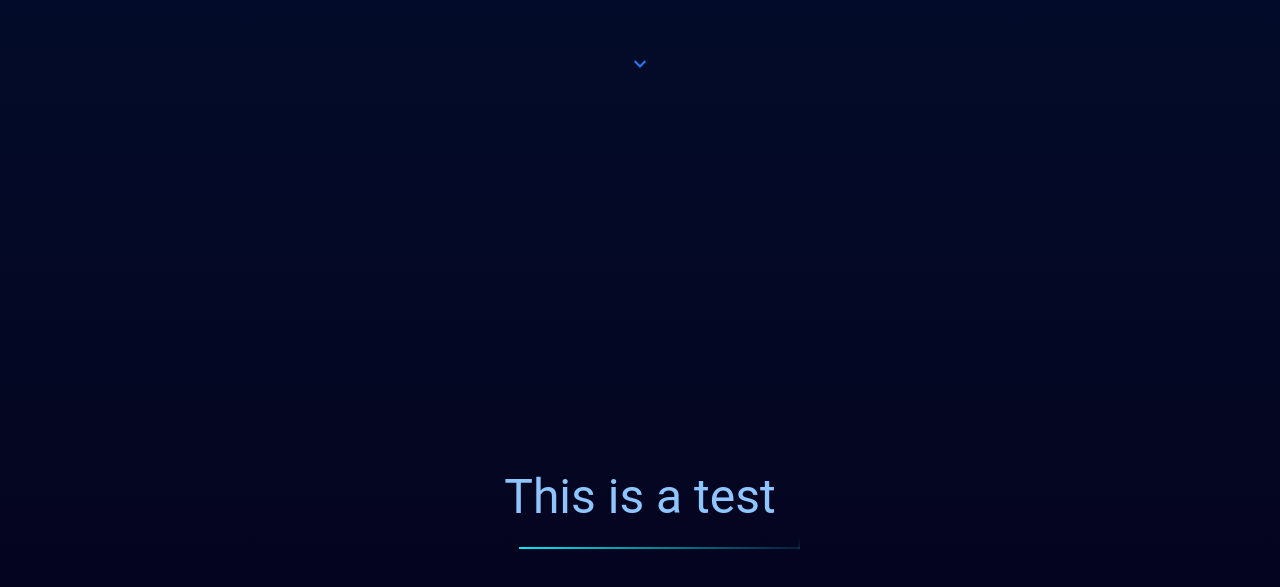
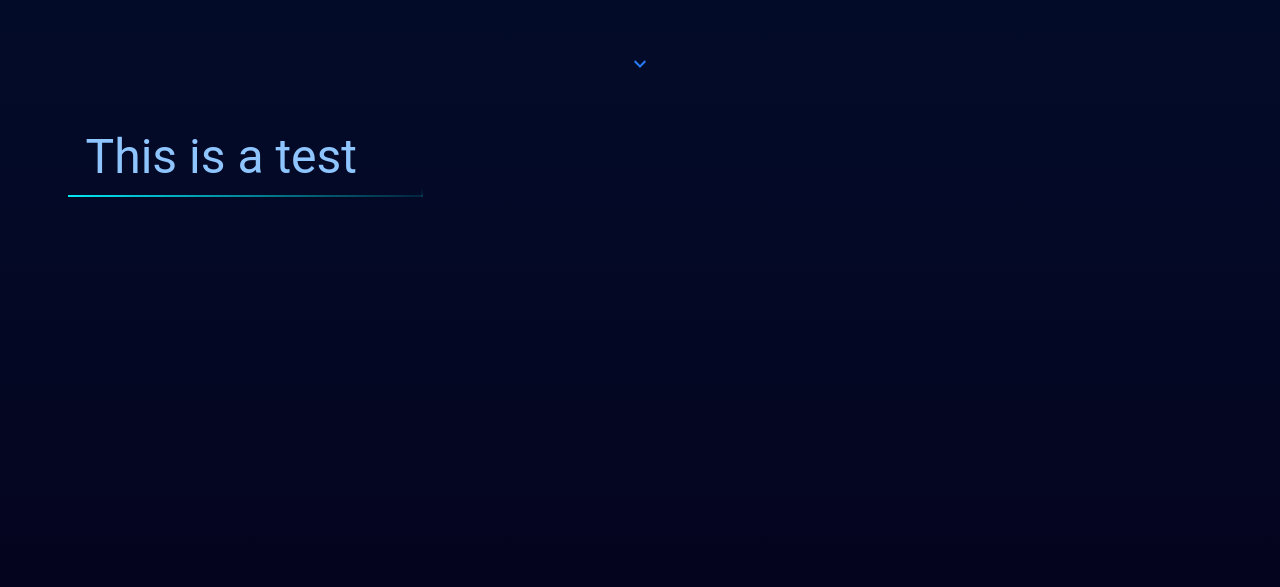
Before and after one commit to justinhung/justinwebdev.com, a React (Vite) app: page / in a window 1280 px wide. Shown: the part 703-1290 px from the top of the page. Built offline with nearby package versions, Linux system fonts and the light colour scheme.

Commit message:
changed test section to grid

```diff
--- a/src/App.tsx
+++ b/src/App.tsx
@@ -96,15 +96,17 @@ export default function App() {
         )}
       </div>
 
-      <div className="h-screen w-full flex flex-col justify-center items-center">
+      <div className="h-screen w-full p-5">
+        <div className='grid grid-cols-3 gap-4'>
           <div className='animation-test'>
             <span></span>
             <span></span>
             <span></span>
             <span></span>
-          <Typography variant="h3" className='text-blue-300 p-6'>
+            <Typography variant="h3" className='text-blue-300 p-3'>
               This is a test
             </Typography>
+          </div>
         </div>
       </div>
     </>
```
Lines whose indentation alone changed are shown as unchanged.
